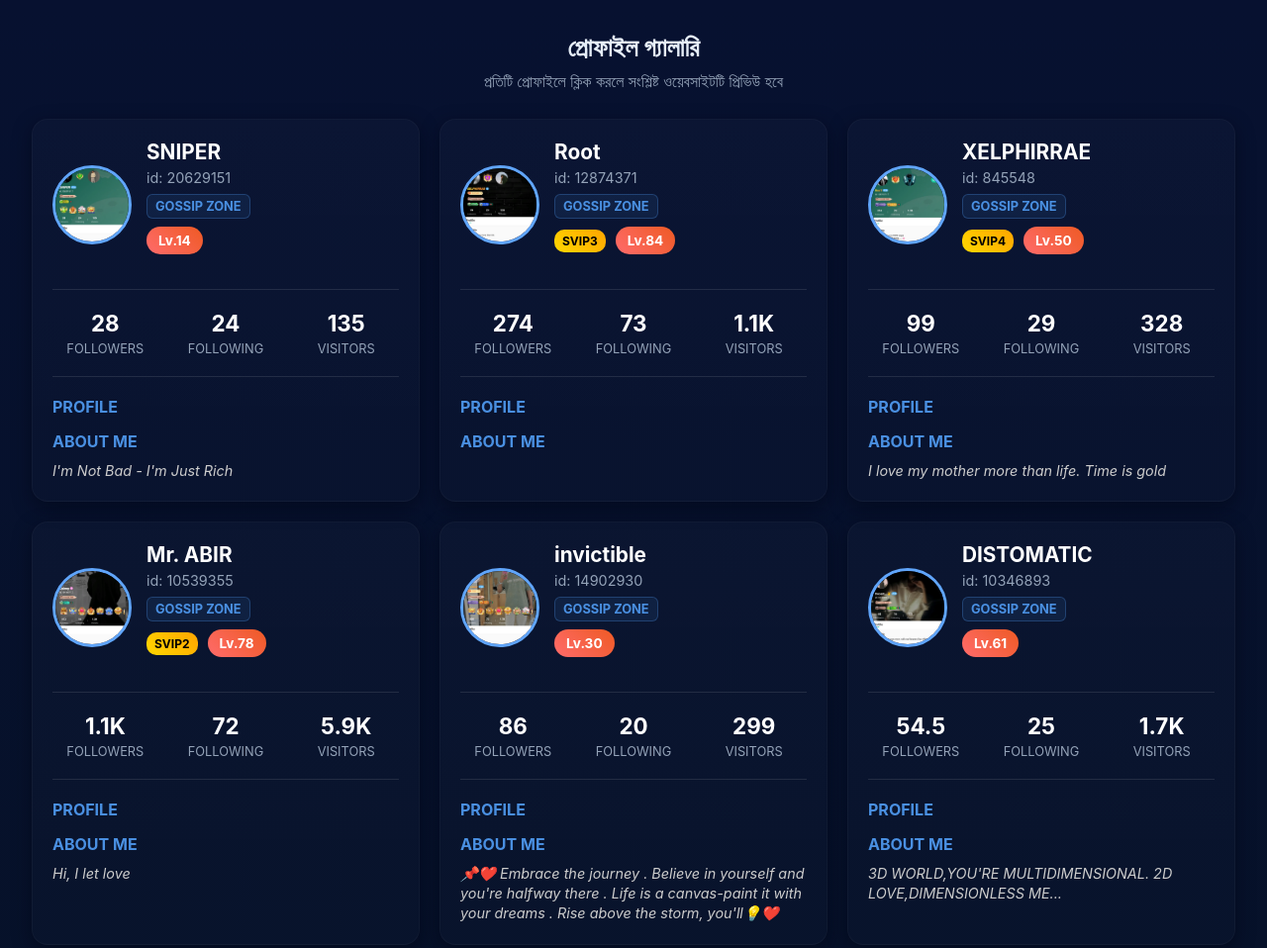
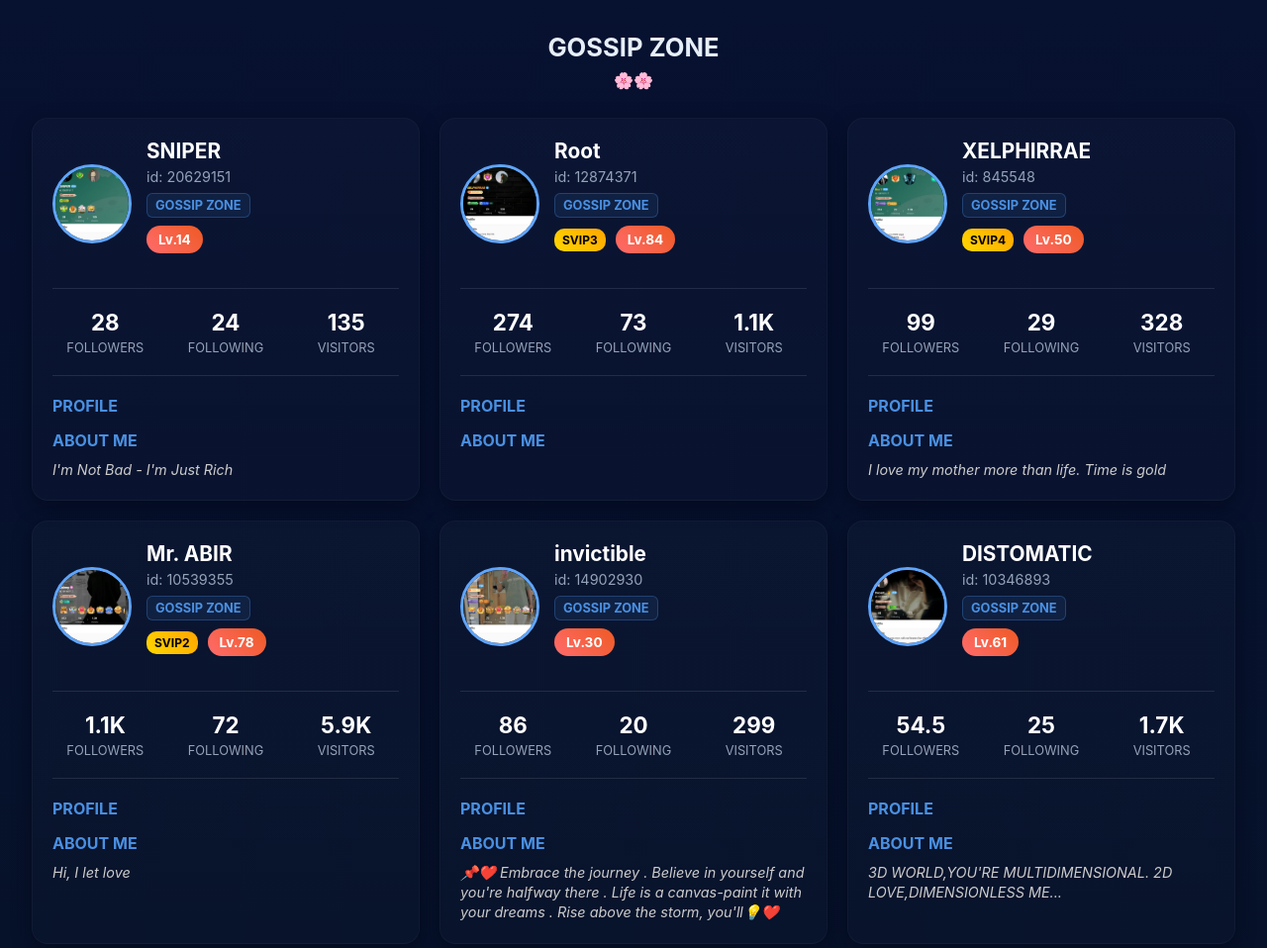
Before and after one commit to okok65496-creator/gossip-zone-, a plain HTML site: page index.html in a window 1280 px wide. Shown: the top 958 px of the page at 99% size. Drawn offline with Linux system fonts and the light colour scheme.

Commit message:
Update index.html

```diff
--- a/index.html
+++ b/index.html
@@ -3,7 +3,7 @@
 <head>
     <meta charset="UTF-8">
     <meta name="viewport" content="width=device-width, initial-scale=1.0">
-    <title>প্রোফাইল গ্যালারি</title>
+    <title> GOSSIP ZONE </title>
     <style>
         :root {
             --bg: #0f172a;
@@ -300,8 +300,8 @@
 </head>
 <body>
     <header>
-        <h1>প্রোফাইল গ্যালারি</h1>
-        <p class="lead">প্রতিটি প্রোফাইলে ক্লিক করলে সংশ্লিষ্ট ওয়েবসাইটটি প্রিভিউ হবে</p>
+        <h1>GOSSIP ZONE</h1>
+        <p class="lead">🌸🌸</p>
     </header>
 
     <div id="peopleGrid" class="grid"></div>
```
